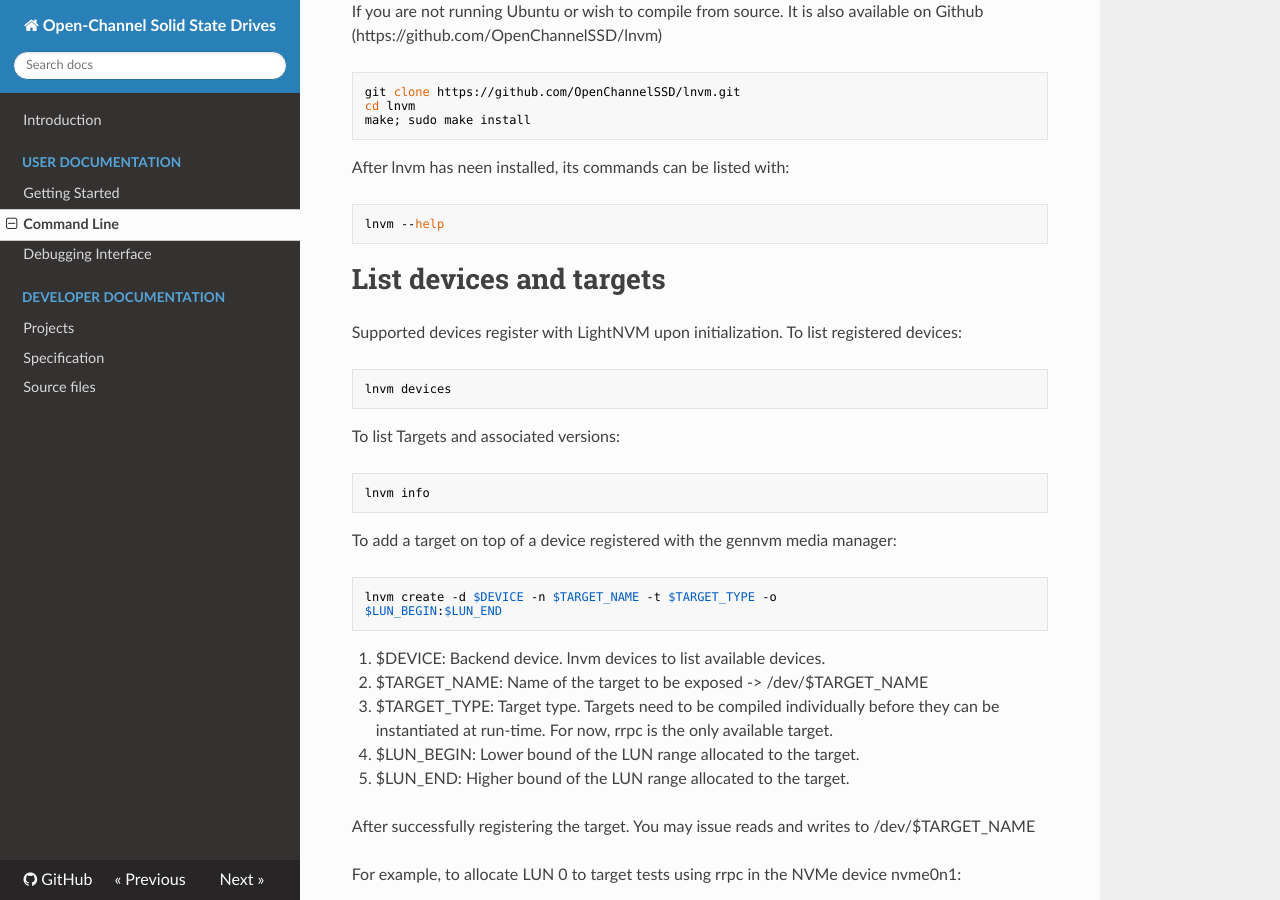
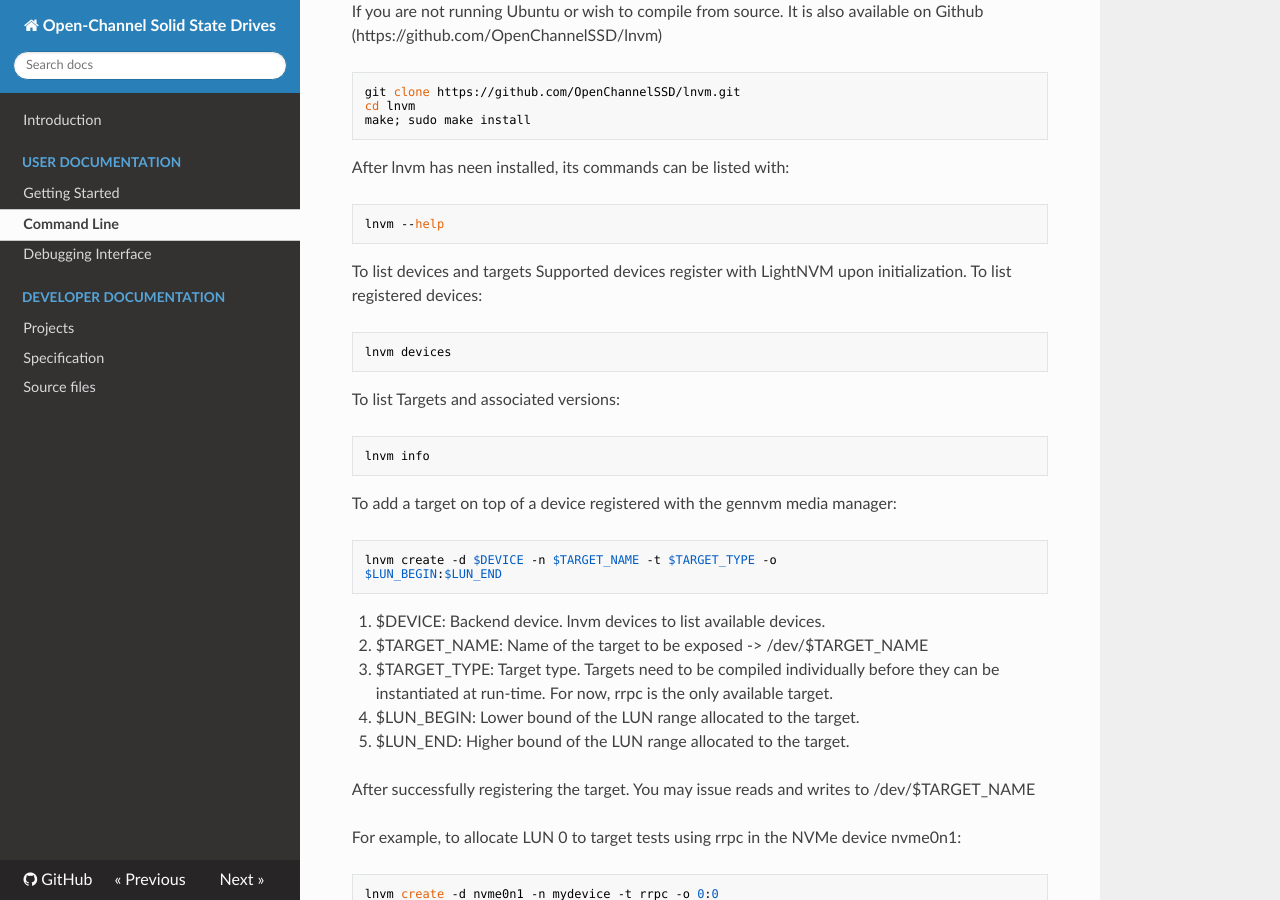
Before and after one commit to OpenChannelSSD/documentation, an MkDocs documentation site: the page built from docs/commands.md, in a window 1280 px wide and 900 px high, scrolled down 313 px. Built offline with MkDocs 1.6.1, drawn with Linux system fonts in a browser that asks for light colours; nearby versions of some CDN libraries; old or Windows-style settings are respelled for this version of MkDocs.

```diff
--- a/docs/commands.md
+++ b/docs/commands.md
@@ -16,7 +16,7 @@ After lnvm has neen installed, its commands can be listed with:
 
 	lnvm --help
 
-# List devices and targets
+To list devices and targets
 Supported devices register with LightNVM upon initialization. To list registered
 devices:
 
```
